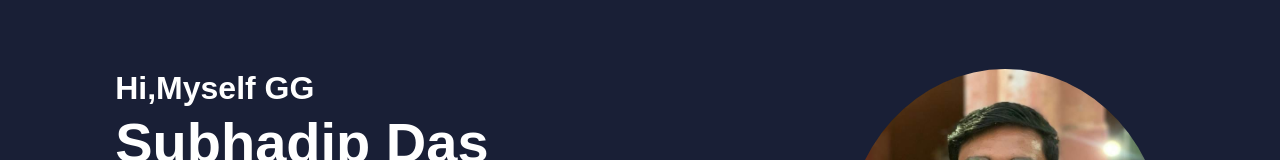
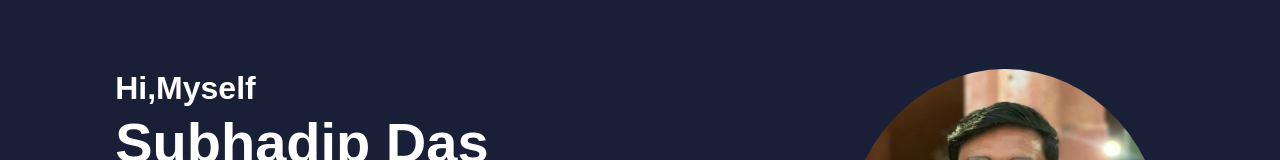
Before and after one commit to laughyguy/Personal-Portfolio, a plain HTML site: page index.html in a window 1280 px wide. Shown: the part 182-342 px from the top of the page. Drawn offline with Linux system fonts and the light colour scheme; a script that the page names is missing; a web font is replaced by a local one.

Commit message:
Resume Changes
Go to Previous Update

```diff
--- a/index.html
+++ b/index.html
@@ -30,7 +30,7 @@
     <!-- Home Section Design -->
     <section class="home" id="home">
       <div class="home-content">
-        <h3>Hi,Myself GG</h3>
+        <h3>Hi,Myself</h3>
         <h1>Subhadip Das</h1>
         <h3>I am a <span>Java Developer</span></h3>
         <p>I possess a strong drive to learn and grow
```
